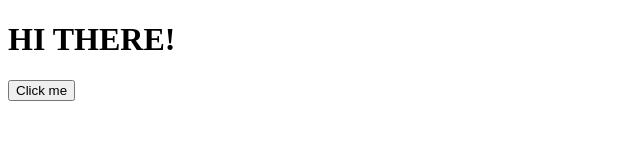
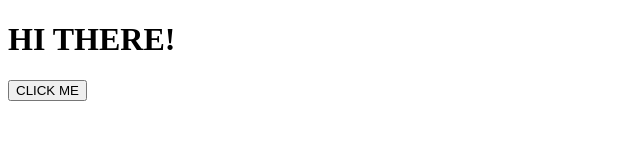
Before and after one commit to IbrahimFullStackWebDev/test, a plain HTML site: page index.html in a window 1280 px wide. Shown: the full height of the page, 0-640 px from the left. Drawn offline with Linux system fonts and the light colour scheme.

Commit message:
capitalize

```diff
--- a/index.html
+++ b/index.html
@@ -9,7 +9,7 @@
   <body>
     <div class="container">
       <h1 class="title">HI THERE!</h1>
-      <button>Click me</button>
+      <button>CLICK ME</button>
     </div>
   </body>
 </html>
```
